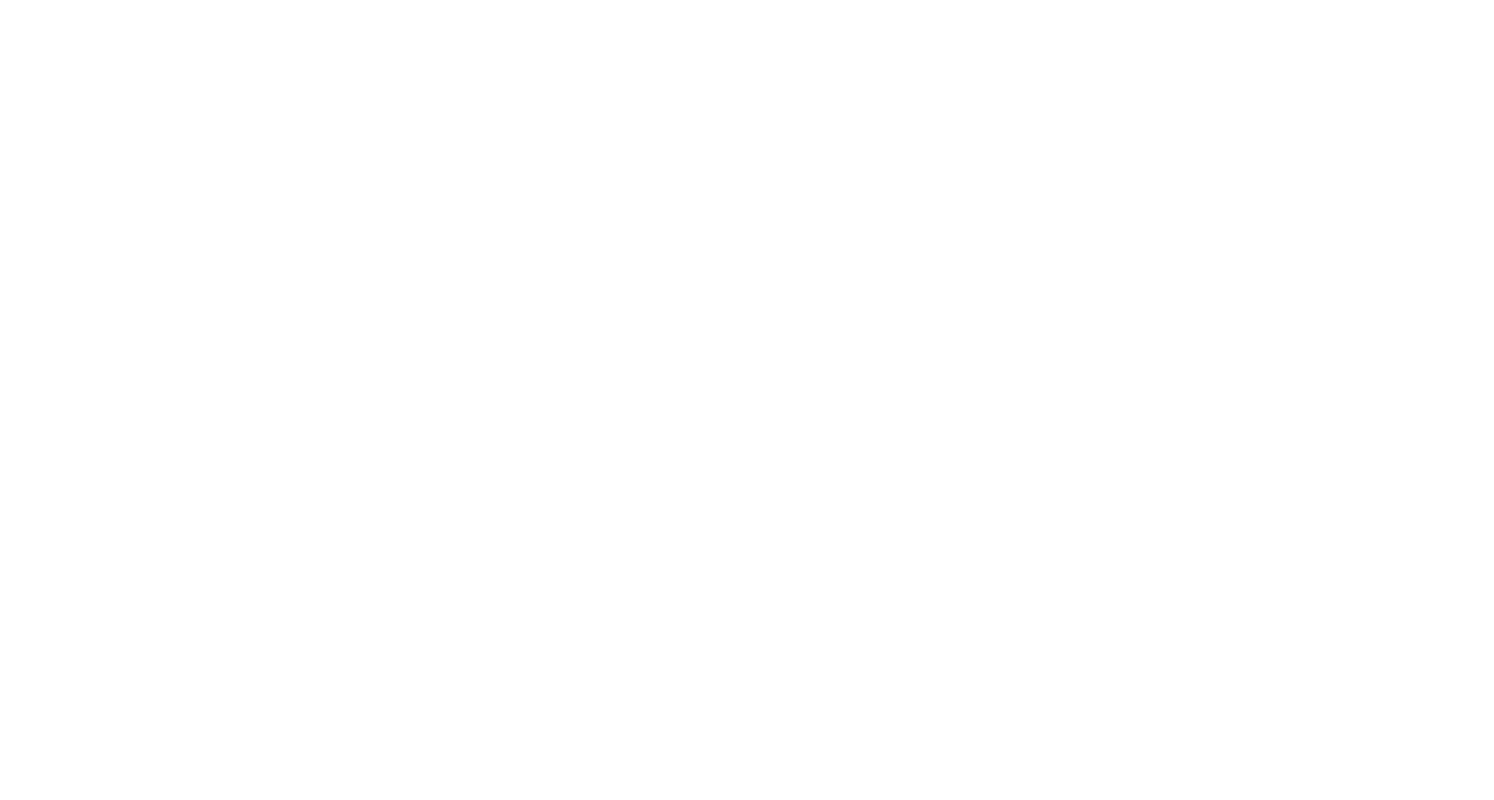
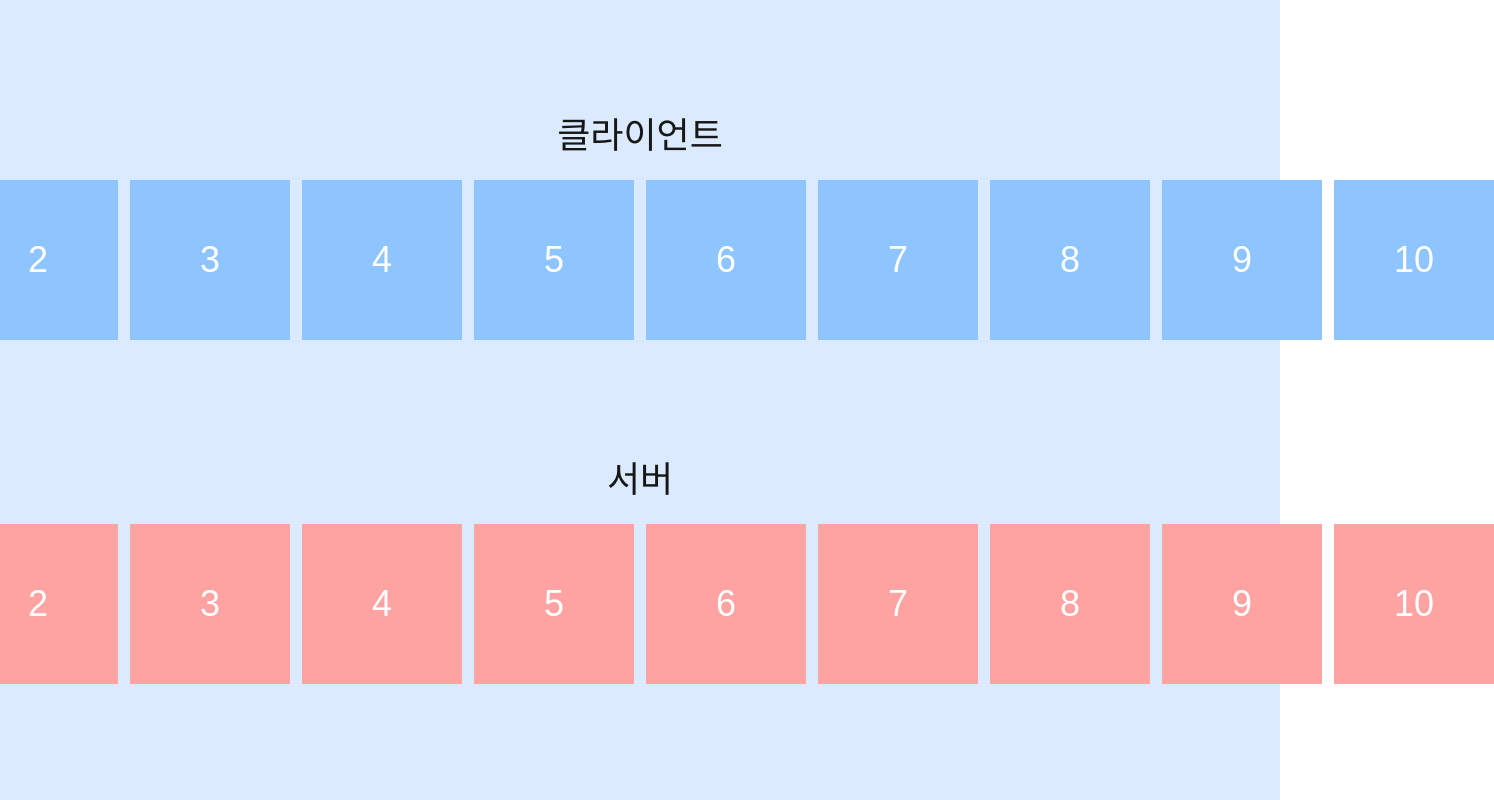
Before and after one commit to hhshhhskk/Assignment, a Next.js app: page / in a window 1280 px wide. Shown: the whole page, 1494 px wide, since content can reach past the window. Built offline with nearby package versions, Linux system fonts and the light colour scheme.

Commit message:
파라미터 추출방법 3가지

```diff
--- /dev/null
+++ b/src/app/boxs/[id]/page.tsx
@@ -0,0 +1,27 @@
+"use client";
+
+import { useParams, useRouter } from "next/navigation";
+import React from "react";
+
+// BoxId 컴포넌트
+const BoxId = () => {
+  const router = useRouter();
+
+  const { id } = useParams();
+
+  return (
+    <div className="flex justify-center items-center gap-30 h-screen bg-blue-100">
+      <div
+        className="cursor-pointer p-3 text-3xl text-white bg-purple-200"
+        onClick={() => router.push("/")}
+      >
+        Home
+      </div>
+      <div className=" flex justify-center items-center w-40 h-40 bg-blue-300 text-white text-4xl">
+        <span>{id}</span> {/* 서버에서 받은 id 표시 */}
+      </div>
+    </div>
+  );
+};
+
+export default BoxId;
--- /dev/null
+++ b/src/app/boxs/page.tsx
@@ -0,0 +1,7 @@
+import React from "react";
+
+const BoxPage = () => {
+  return <div>BoxPage</div>;
+};
+
+export default BoxPage;
--- a/src/app/page.tsx
+++ b/src/app/page.tsx
@@ -1,3 +1,40 @@
+"use client";
+
+import { useRouter } from "next/navigation";
+
 export default function Home() {
-  return <div></div>;
+  const num = [1, 2, 3, 4, 5, 6, 7, 8, 9, 10];
+  const router = useRouter();
+  return (
+    <div className="flex flex-col justify-center items-center gap-30 h-screen bg-blue-100">
+      <div className="">
+        <div className="text-4xl text-center mb-6">클라이언트</div>
+        <div className="flex gap-3">
+          {num.map((id) => (
+            <div
+              key={id}
+              className="cursor-pointer flex justify-center items-center w-40 h-40 bg-blue-300 text-white text-4xl"
+              onClick={() => router.push(`/boxs/${id}`)}
+            >
+              <span>{id}</span>
+            </div>
+          ))}
+        </div>
+      </div>
+      <div className="">
+        <div className="text-4xl text-center mb-6">서버</div>
+        <div className="flex gap-3">
+          {num.map((id) => (
+            <div
+              key={id}
+              className="cursor-pointer flex justify-center items-center w-40 h-40 bg-red-300 text-white text-4xl"
+              onClick={() => router.push(`/server-box/${id}`)}
+            >
+              <span>{id}</span>
+            </div>
+          ))}
+        </div>
+      </div>
+    </div>
+  );
 }
--- /dev/null
+++ b/src/app/server-box/[id]/page.tsx
@@ -0,0 +1,23 @@
+import React from "react";
+import Link from "next/link";
+
+// Server Component에서 비동기 데이터 처리
+const ServerBoxPage = async ({ params }: { params: { id: string } }) => {
+  const { id } = await params;
+
+  return (
+    <div className="flex justify-center items-center gap-30 h-screen bg-blue-100">
+      <Link
+        href="/"
+        className="cursor-pointer p-3 text-3xl text-white bg-purple-200"
+      >
+        Home
+      </Link>
+      <div className=" flex justify-center items-center w-40 h-40 bg-red-300 text-white text-4xl">
+        <span>{id}</span> {/* 서버에서 받은 id 표시 */}
+      </div>
+    </div>
+  );
+};
+
+export default ServerBoxPage;
```
Also changed, not shown: 1 other file (tests, documents, lock files or other folders).
